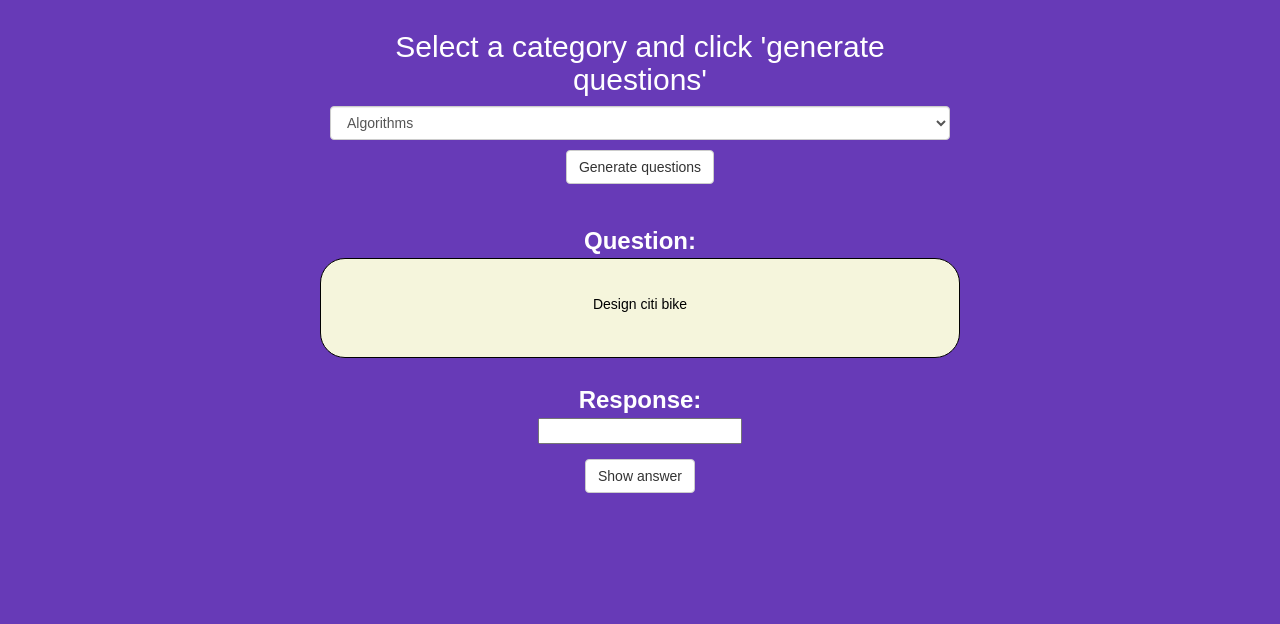
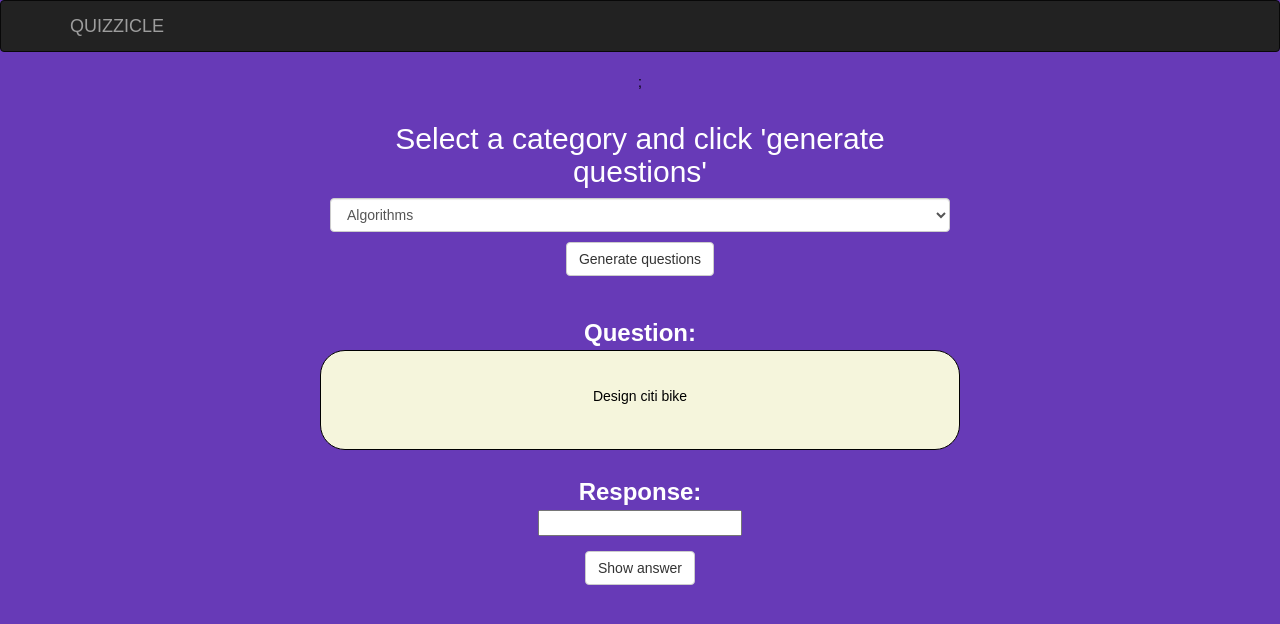
Before and after one commit to CS4-QuizApp/QuizApp, a React (Create React App) app in the folder App/App/: page / in a window 1280 px wide. Shown: the top 624 px of the page. Built offline with nearby package versions, Linux system fonts and the light colour scheme.

Commit message:
added navbar

```diff
--- a/App/App/src/App.css
+++ b/App/App/src/App.css
@@ -5,11 +5,6 @@
     color:white;
     margin-bottom: 10px;
 }
-
-/* .login {
-  margin-top: 50px;
-  margin: auto;
-} */
 
 .textWhite{
   color:white;
--- a/App/App/src/App.js
+++ b/App/App/src/App.js
@@ -2,6 +2,7 @@
 import { HashRouter } from 'react-router-dom';
 import Main from './components/Main';
 import './App.css';
+import NavBar from './components/NavBar';
 
 function Question() {
   this.question = null;
@@ -49,7 +50,7 @@
     return (
       <HashRouter>
       <div className="App">
-
+        <NavBar/>
         <Main questions={this.state.questions} getQuestions={this.getQuestions}/>
       </div>
       </HashRouter>
--- /dev/null
+++ b/App/App/src/components/NavBar.jsx
@@ -0,0 +1,50 @@
+import React, { Component } from 'react';
+import { Navbar } from 'react-bootstrap';
+import { NavItem } from 'react-bootstrap';
+import { MenuItem } from 'react-bootstrap';
+import { Nav } from 'react-bootstrap';
+import { NavDropdown } from 'react-bootstrap';
+
+class NavBar extends Component {
+    render() {
+        return (
+            <div>
+               <Navbar inverse collapseOnSelect>
+  <Navbar.Header>
+    <Navbar.Brand>
+      <a href="#brand">QUIZZICLE</a>
+    </Navbar.Brand>
+    <Navbar.Toggle />
+  </Navbar.Header>
+  <Navbar.Collapse>
+    {/* <Nav>
+      <NavItem eventKey={1} href="#">
+        Link
+      </NavItem>
+      <NavItem eventKey={2} href="#">
+        Link
+      </NavItem>
+      <NavDropdown eventKey={3} title="Dropdown" id="basic-nav-dropdown">
+        <MenuItem eventKey={3.1}>Action</MenuItem>
+        <MenuItem eventKey={3.2}>Another action</MenuItem>
+        <MenuItem eventKey={3.3}>Something else here</MenuItem>
+        <MenuItem divider />
+        <MenuItem eventKey={3.3}>Separated link</MenuItem>
+      </NavDropdown>
+    </Nav> */}
+    {/* <Nav pullRight>
+      <NavItem eventKey={1} href="#">
+        Link Right
+      </NavItem>
+      <NavItem eventKey={2} href="#">
+        Link Right
+      </NavItem>
+    </Nav> */}
+  </Navbar.Collapse>
+</Navbar>;
+            </div>
+        );
+    }
+}
+
+export default NavBar;
```
